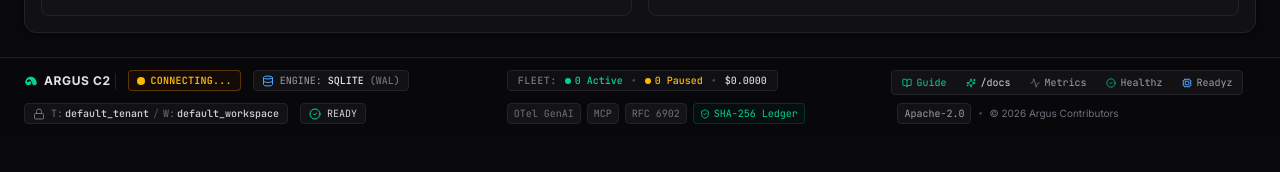
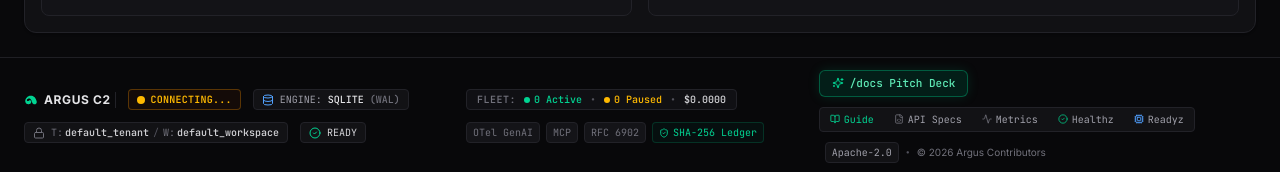
Before and after one commit to shejanahmmed/Argus, a React (Vite) app in the folder dashboard/: page / in a window 1280 px wide. Shown: the part 1465-1637 px from the top of the page. Before the commit the page ends 1601 px from the top, so only its background shows below. Built offline with nearby package versions, Linux system fonts and the light colour scheme; no server answers.

Commit message:
refactor(ui): relocate /docs pitch deck action from header to footer

```diff
--- a/dashboard/src/components/Footer.tsx
+++ b/dashboard/src/components/Footer.tsx
@@ -9,6 +9,7 @@ import {
   Cpu,
   BookOpen,
   Sparkles,
+  FileCode,
 } from "lucide-react";
 import { ArgusLogo } from "./ArgusLogo";
 import { AgentSession, StorageDiagnostics, ViewMode } from "../types";
@@ -207,7 +208,19 @@ export const Footer: React.FC<FooterProps> = ({
         </div>
 
         {/* Right Sector: Live Endpoints, Audit Trigger, and Attribution */}
-        <div className="flex flex-wrap items-center gap-2 text-zinc-400">
+        <div className="flex flex-wrap items-center gap-2.5 text-zinc-400">
+          {/* Featured /docs Pitch Deck Button */}
+          {onSelectView && (
+            <button
+              onClick={() => onSelectView("DOCS")}
+              className="flex items-center gap-1.5 px-3 py-1 rounded-md bg-emerald-950/60 hover:bg-emerald-900/80 border border-emerald-500/40 text-emerald-300 hover:text-white text-[11px] font-mono font-medium transition-all shadow-[0_0_12px_rgba(16,185,129,0.15)] cursor-pointer"
+              title="Open Live /docs Pitch Deck, Tech Whitepaper & Telemetry"
+            >
+              <Sparkles className="h-3 w-3 text-emerald-400" />
+              <span>/docs Pitch Deck</span>
+            </button>
+          )}
+
           {/* Interactive Endpoints Group */}
           <div className="flex items-center gap-1 bg-[#121215] p-0.5 rounded border border-[#222228]">
             {onSelectView && (
@@ -220,27 +233,16 @@ export const Footer: React.FC<FooterProps> = ({
                 Guide
               </button>
             )}
-            {onSelectView ? (
-              <button
-                onClick={() => onSelectView("DOCS")}
-                className="px-2 py-0.5 rounded text-[10px] text-zinc-300 hover:text-white hover:bg-[#1a1a20] transition-colors flex items-center gap-1 cursor-pointer"
-                title="Open Live /docs Pitch Deck, Tech Whitepaper & Telemetry"
-              >
-                <Sparkles className="h-2.5 w-2.5 text-emerald-400" />
-                /docs
-              </button>
-            ) : (
             <a
-                href="/docs"
+              href="/api/docs"
               target="_blank"
               rel="noreferrer"
               className="px-2 py-0.5 rounded text-[10px] text-zinc-400 hover:text-zinc-100 hover:bg-[#1a1a20] transition-colors flex items-center gap-1"
-                title="Live /docs Module & API Reference"
+              title="Interactive OpenAPI 3.1 Swagger UI"
             >
-                <Sparkles className="h-2.5 w-2.5 text-emerald-400" />
-                /docs
+              <FileCode className="h-2.5 w-2.5 text-zinc-500" />
+              API Specs
             </a>
-            )}
             <a
               href="/metrics"
               target="_blank"
--- a/dashboard/src/components/Header.tsx
+++ b/dashboard/src/components/Header.tsx
@@ -15,7 +15,6 @@ import {
   FlaskConical,
   ChevronDown,
   BookOpen,
-  Sparkles,
 } from "lucide-react";
 import { ArgusLogo } from "./ArgusLogo";
 import { AgentSession, ViewMode, StorageDiagnostics } from "../types";
@@ -128,7 +127,6 @@ export const Header: React.FC<HeaderProps> = ({
     { id: "C2_LAB", label: "C2 Governance", icon: <SlidersHorizontal className="h-3.5 w-3.5" /> },
     { id: "FINOPS", label: "FinOps & ROI", icon: <CircleDollarSign className="h-3.5 w-3.5" /> },
     { id: "GUIDE", label: "How to Use", icon: <BookOpen className="h-3.5 w-3.5" /> },
-    { id: "DOCS", label: "/docs Deck", icon: <Sparkles className="h-3.5 w-3.5 text-emerald-400" /> },
   ];
 
   return (
```
Lines whose indentation alone changed are shown as unchanged.
